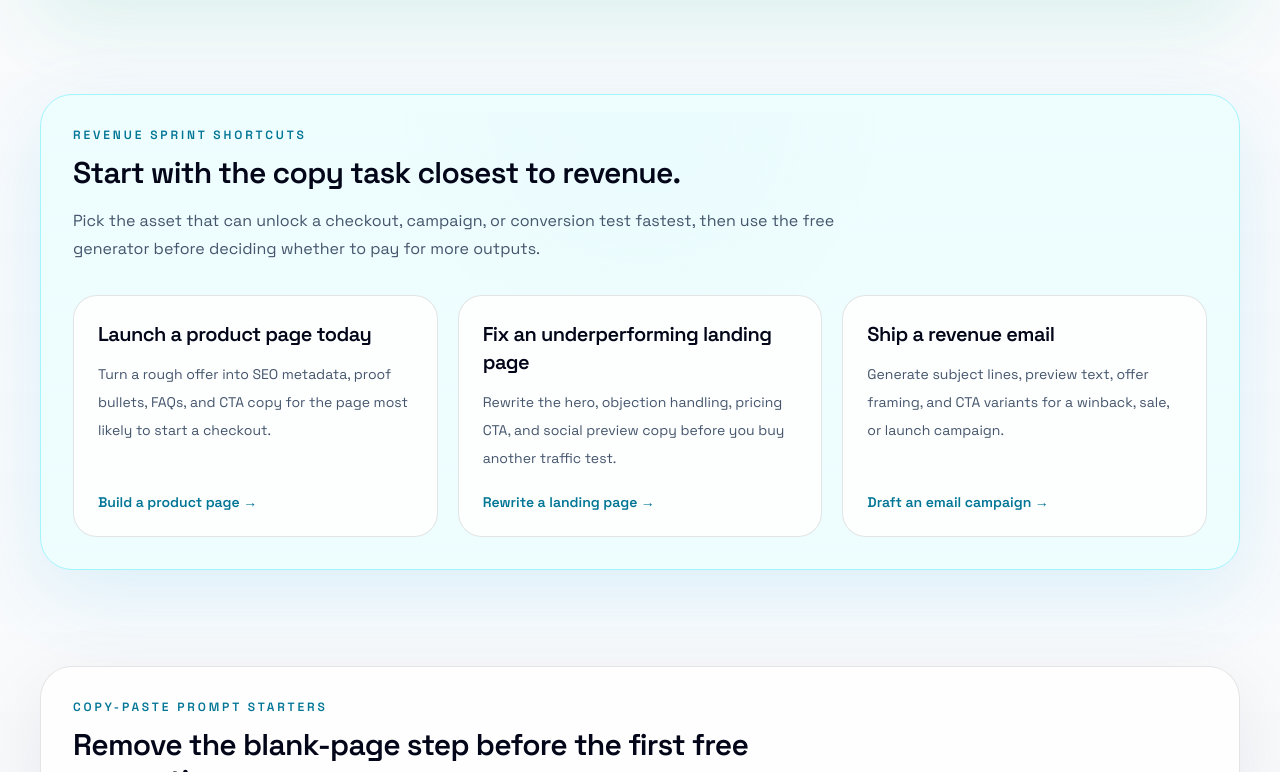
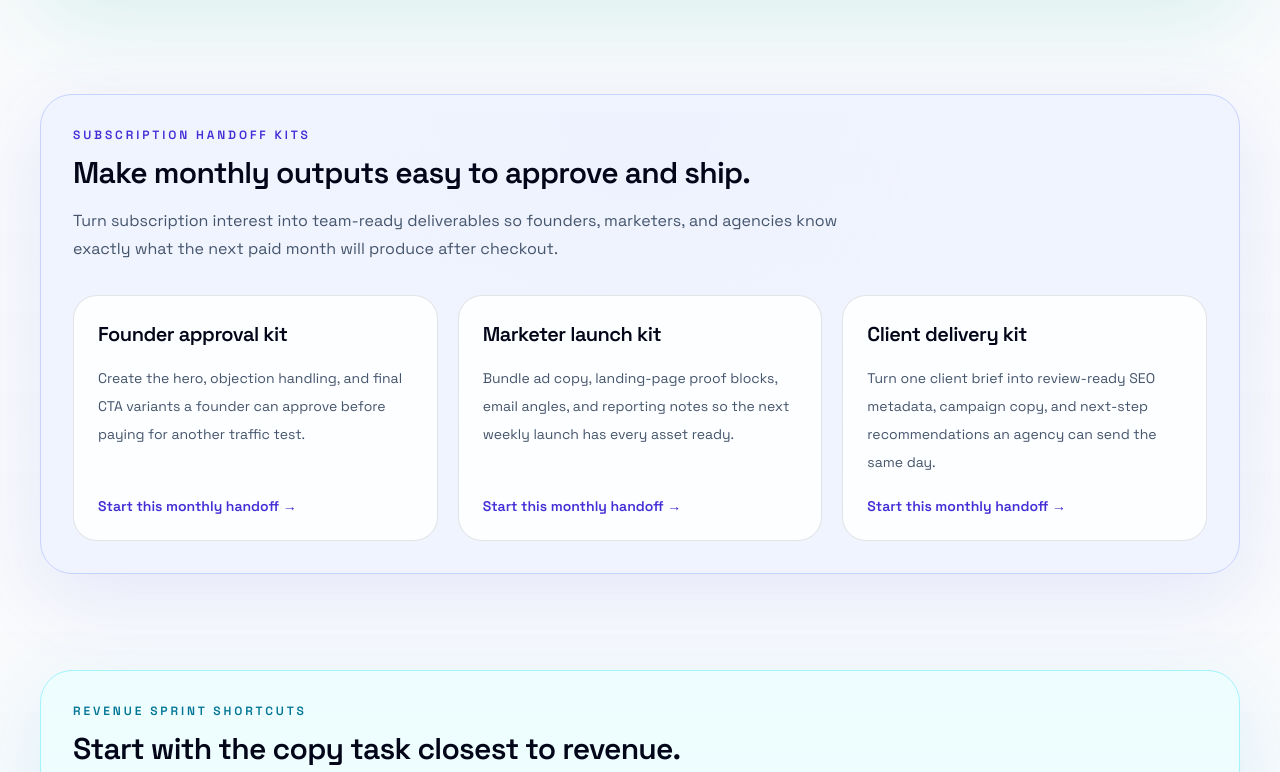
Before and after one commit to icarusagio/seocopy, a Next.js app: page / in a window 1280 px wide. Shown: the part 6288-7060 px from the top of the page. Built offline with nearby package versions, Linux system fonts and the light colour scheme; no server answers.

Commit message:
Add homepage subscription handoff kits

```diff
--- a/src/app/page.tsx
+++ b/src/app/page.tsx
@@ -338,6 +338,27 @@ const monthlyOutputPlans = [
     plan: "Agency delivery month",
     cadence: "Turn each client brief into SEO metadata, landing-page copy, email sequences, and audit-ready recommendations without per-output checkout.",
     href: "/generate?plan=subscription&source=homepage-monthly-output-plan-agency",
+  },
+];
+
+const subscriptionHandoffKits = [
+  {
+    kit: "Founder approval kit",
+    promise:
+      "Create the hero, objection handling, and final CTA variants a founder can approve before paying for another traffic test.",
+    href: "/generate?plan=subscription&source=homepage-subscription-handoff-kit-founder",
+  },
+  {
+    kit: "Marketer launch kit",
+    promise:
+      "Bundle ad copy, landing-page proof blocks, email angles, and reporting notes so the next weekly launch has every asset ready.",
+    href: "/generate?plan=subscription&source=homepage-subscription-handoff-kit-marketer",
+  },
+  {
+    kit: "Client delivery kit",
+    promise:
+      "Turn one client brief into review-ready SEO metadata, campaign copy, and next-step recommendations an agency can send the same day.",
+    href: "/generate?plan=subscription&source=homepage-subscription-handoff-kit-client",
   },
 ];
 
@@ -1756,6 +1777,42 @@ export default function Home() {
       </section>
 
       <section className="mx-auto max-w-7xl px-6 py-12 lg:px-10">
+        <div className="rounded-[2rem] border border-indigo-200 bg-indigo-50/80 p-8 shadow-[0_24px_80px_rgba(99,102,241,0.12)] dark:border-indigo-300/20 dark:bg-indigo-300/10">
+          <div className="mb-8 max-w-3xl">
+            <p className="text-xs font-semibold uppercase tracking-[0.24em] text-indigo-700 dark:text-indigo-300">
+              Subscription handoff kits
+            </p>
+            <h2 className="mt-3 text-3xl font-semibold tracking-tight text-slate-950 dark:text-white">
+              Make monthly outputs easy to approve and ship.
+            </h2>
+            <p className="mt-4 text-base leading-7 text-slate-600 dark:text-slate-300">
+              Turn subscription interest into team-ready deliverables so founders, marketers, and agencies know
+              exactly what the next paid month will produce after checkout.
+            </p>
+          </div>
+          <div className="grid gap-5 lg:grid-cols-3">
+            {subscriptionHandoffKits.map((kit) => (
+              <Link
+                key={kit.href}
+                href={kit.href}
+                className="flex h-full flex-col rounded-[1.5rem] border border-black/10 bg-white/85 p-6 transition hover:-translate-y-0.5 hover:border-indigo-400 dark:border-white/10 dark:bg-slate-950/45"
+              >
+                <h3 className="text-xl font-semibold tracking-tight text-slate-950 dark:text-white">
+                  {kit.kit}
+                </h3>
+                <p className="mt-4 flex-1 text-sm leading-7 text-slate-600 dark:text-slate-300">
+                  {kit.promise}
+                </p>
+                <span className="mt-5 inline-flex text-sm font-semibold text-indigo-700 dark:text-indigo-300">
+                  Start this monthly handoff →
+                </span>
+              </Link>
+            ))}
+          </div>
+        </div>
+      </section>
+
+      <section className="mx-auto max-w-7xl px-6 py-12 lg:px-10">
         <div className="rounded-[2rem] border border-cyan-200 bg-cyan-50/80 p-8 shadow-[0_24px_80px_rgba(14,165,233,0.12)] dark:border-cyan-300/20 dark:bg-cyan-300/10">
           <div className="mb-8 max-w-3xl">
             <p className="text-xs font-semibold uppercase tracking-[0.24em] text-cyan-700 dark:text-cyan-300">
```
Also changed, not shown: 1 other file (tests, documents, lock files or other folders).
